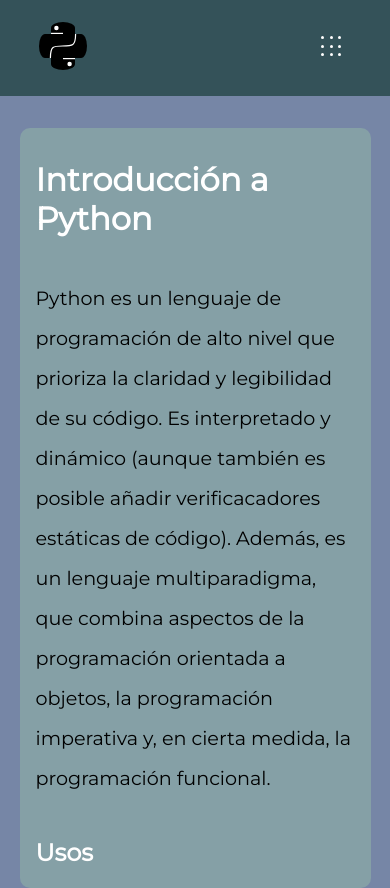
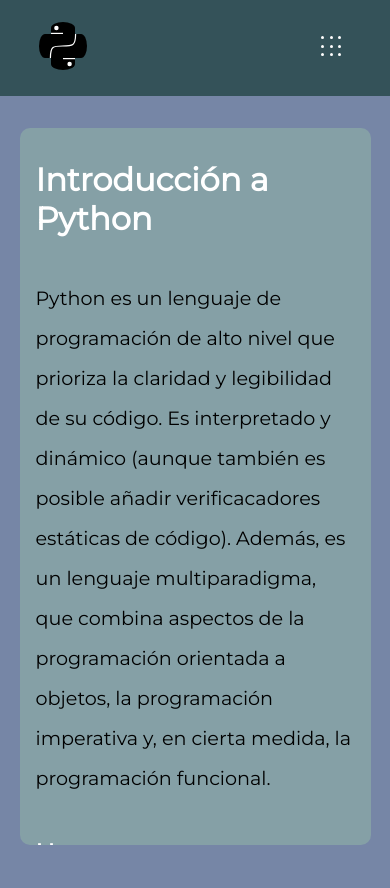
Before and after one commit to pablodorrio/python-course, a React (Vite) app: page /module1/lesson1 in a window 390 px wide. After the commit the page ends 845 px from the top, so only its background shows below. Built offline with nearby package versions, Linux system fonts and the light colour scheme.

Commit message:
fix: remove duplicate scroll

```diff
--- a/src/views/Course/Course.css
+++ b/src/views/Course/Course.css
@@ -1,9 +1,13 @@
+body {
+    overflow-y: hidden;
+}
+
 .course {
     position: absolute;
     top: 9rem;
     left: 10%;
     width: 80%;
-    height: 80vh;
+    height: 82vh;
     background-color: #85A0A6;
     border-radius: 10px;
     overflow-y: auto;
@@ -15,7 +19,7 @@
         top: 8rem;
         left: 5%;
         width: 90%;
-        height: 90vh;
+        height: 85vh;
         padding-top: 2rem;
         padding-bottom: 2rem;
         padding-inline: 3rem;
```
